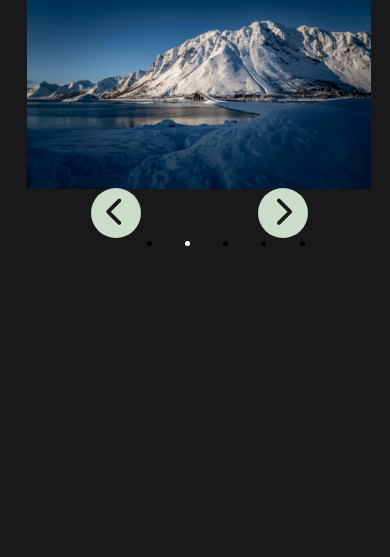
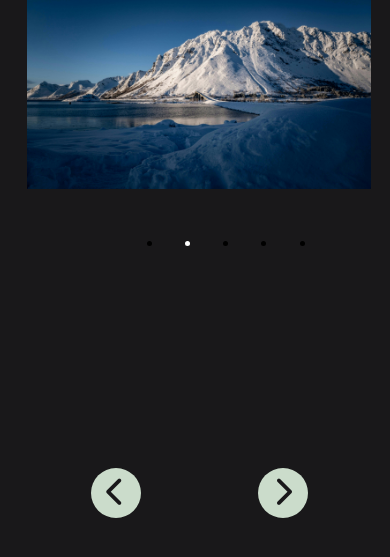
Before and after one commit to mostafa72xs/Image-Slider, a plain HTML site: page index.html in a window 390 px wide. Shown: the part 123-680 px from the top of the page. Drawn offline with nearby package versions, Linux system fonts and the light colour scheme.

Commit message:
Update style.css

```diff
--- a/style.css
+++ b/style.css
@@ -76,7 +76,7 @@ img{
     .btns{
         display: flex;
         justify-content: center;
-        margin-top:70%;
+        top:70%;
         gap:50%;
     }
 }
```
